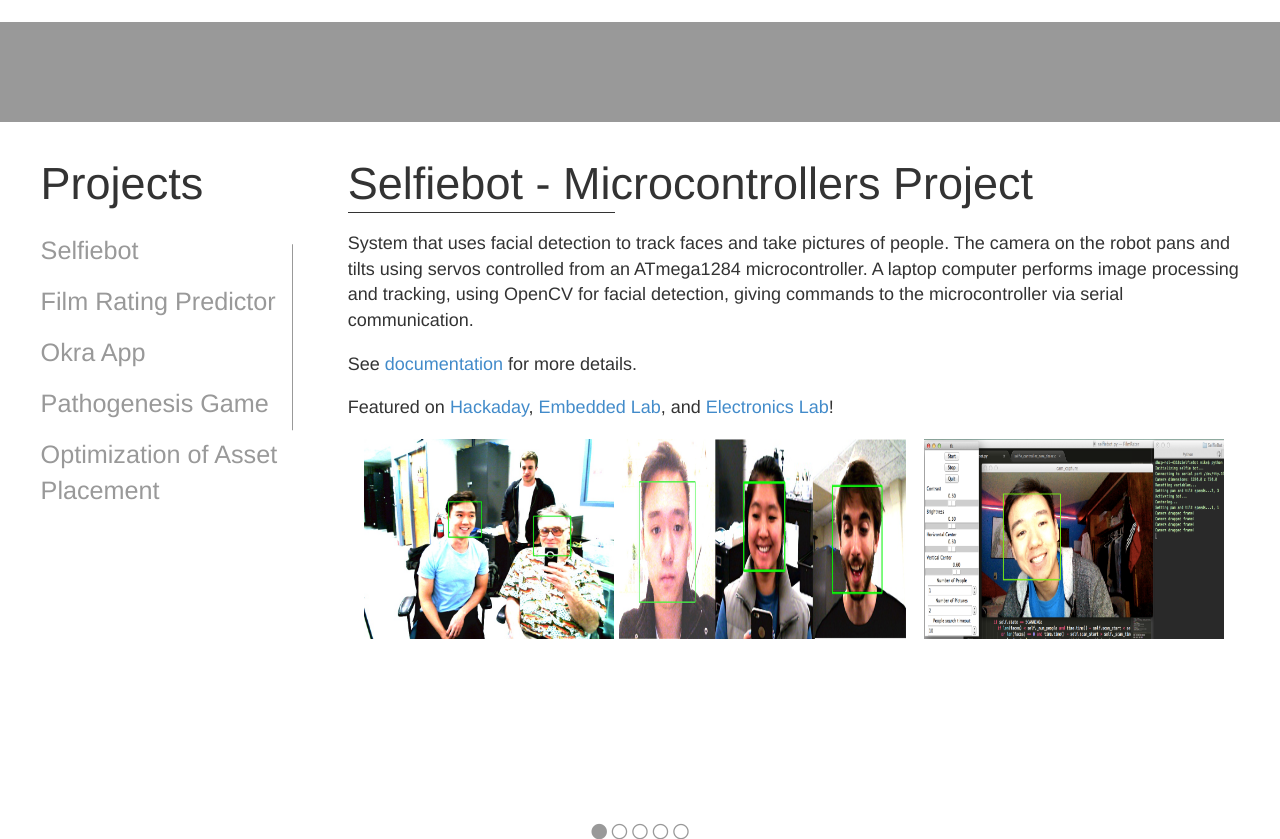
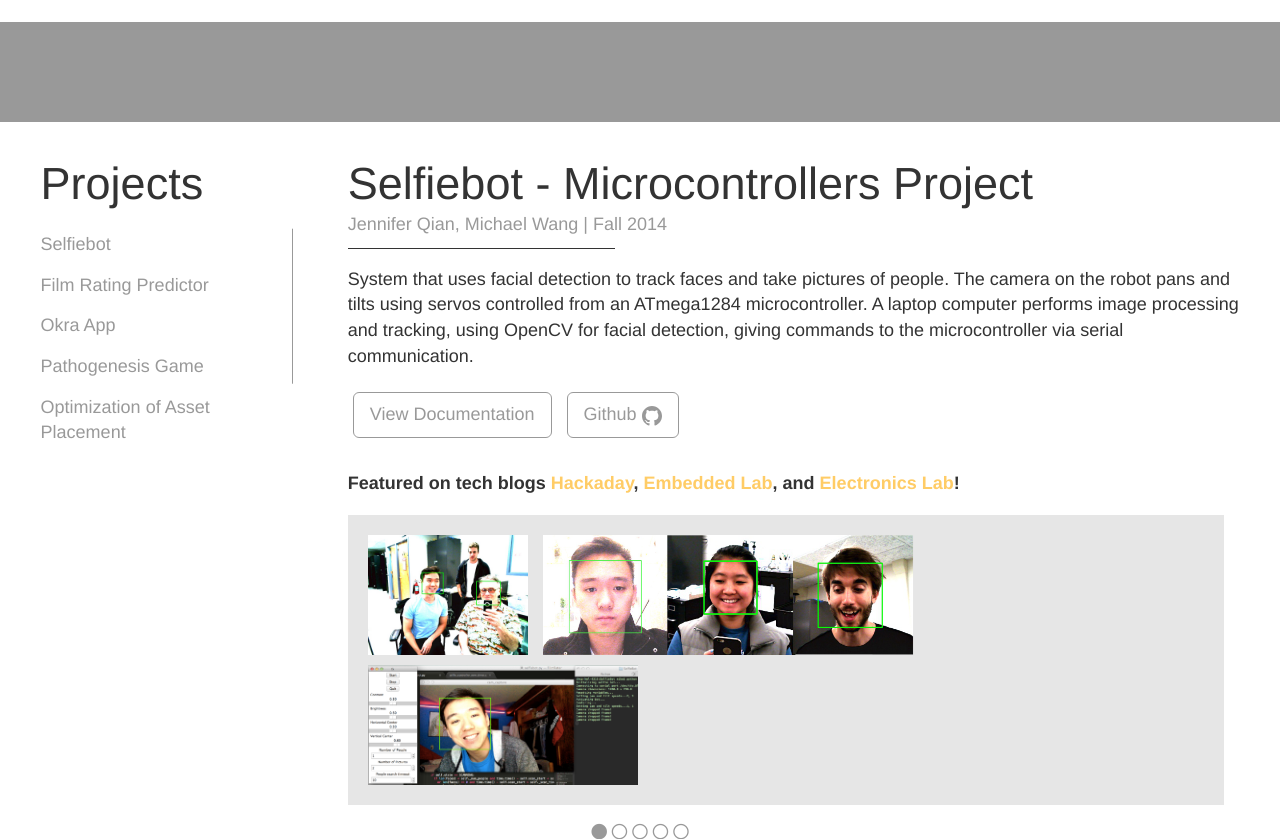
Before and after one commit to mzw4/personalsite, a Flask app: page / in a window 1280 px wide. Shown: the part 3120-3959 px from the top of the page. Run offline with Flask 2, Linux system fonts and the light colour scheme; some libraries are stand-ins or nearby versions.

Commit message:
style selfiebot

```diff
--- a/static/css/main.css
+++ b/static/css/main.css
@@ -191,6 +191,7 @@ table {
 
 .inline {
   display: inline-block;
+  padding: 5px;
 }
 
 .no_width {
@@ -342,6 +343,14 @@ figcaption {
 
 /* ------------ Overrides ------------ */
 
+a {
+  color: #FFCC66;
+}
+a:hover {
+  color: #FFDB94;
+  text-decoration: none;
+}
+
 p {
   margin: 0 0 1em;
 }
--- a/static/css/projects.css
+++ b/static/css/projects.css
@@ -40,8 +40,8 @@
 }
 
 .nav_items li {
-  font-weight: lighter;
-  font-size: 140%;
+  /*font-weight: lighter;*/
+  /*font-size: 140%;*/
   color: #999;
   padding-right: 30px;
   margin-bottom: 15px;
@@ -89,10 +89,14 @@
 .project_gallery {
   /*max-height: 50%;*/
   /*height: 250px;*/
+  overflow-x: auto;
+  background-color: #E6E6E6;
+  padding: 15px;
+  margin-right: 15px;
 }
 
 .mag_pic img {
-  height: 200px;
+  height: 120px;
 }
 
 /* ----------------- Summary ----------------- */
--- a/templates/projects/filmrater.html
+++ b/templates/projects/filmrater.html
@@ -1,6 +1,7 @@
 <div class="project_title med_header">Film Rating Predictor - Machine Learning</div>
 <div class="info_text">Pol Rosello, Jinjing Liang, Neil Parker, Michael Wang | Fall 2014</div>
 <div class="line_left"></div>
+
 <div class="project_content">
   <div class="project_description">
     <p>We predict IMDB film ratings using a number of regression models, including Ordinary Least Squares, Lasso Regression, Ridge Regression, Logistic Regression, and Support Vector Regression. We also explore kernels and several feature selection techniques such as recursive feature selection and a custom feature scoring method.</p>
@@ -23,7 +24,9 @@
         </button>
     </form>
 
-    <figure class="center_text">
+    <div class="project_gallery">
+
+      <figure class="">
         <a class="mag_pic inline" href="{{ url_for('static', filename='content/pictures/projects/filmrater/RMSE_diff_algs_v2.png') }}">
           <img src="{{ url_for('static', filename='content/pictures/projects/filmrater/RMSE_diff_algs_v2.png') }}" alt='missing'/>
         </a>
@@ -32,12 +35,11 @@
         </a>
       </figure>
     </div>
+  </div>
 
   <div class="project_other"></div>
 
-  <div class="project_gallery">
 
-  </div>
 </div>
 
 <!-- Modal -->
--- a/templates/projects/selfiebot.html
+++ b/templates/projects/selfiebot.html
@@ -1,31 +1,41 @@
 <div class="project_title med_header">Selfiebot - Microcontrollers Project</div>
+<div class="info_text">Jennifer Qian, Michael Wang | Fall 2014</div>
 <div class="line_left"></div>
 
 <div class="project_content">
   <div class="project_description">
     <p>System that uses facial detection to track faces and take pictures of people. The camera on the robot pans and tilts using servos controlled from an ATmega1284 microcontroller. A laptop computer performs image processing and tracking, using OpenCV for facial detection, giving commands to the microcontroller via serial communication.</p>
 
-    <p>See <a href="http://people.ece.cornell.edu/land/courses/ece4760/FinalProjects/f2014/mzw4_jq42/webpage/main.html">documentation</a> for more details.</p>
+    <form class="inline" action="http://people.ece.cornell.edu/land/courses/ece4760/FinalProjects/f2014/mzw4_jq42/webpage/main.html" target="_blank">
+      <button type="submit" class="btn btn-lite btn-lg" href="google.com">View Documentation</button>
+    </form>
 
-    <p>Featured on <a href="http://hackaday.com/tag/selfie-bot/">Hackaday</a>, <a href="http://embedded-lab.com/blog/?p=9867">Embedded Lab</a>, and <a href=" http://www.electronics-lab.com/blog/?p=32101">Electronics Lab</a>!</p>
+    <form class="inline" action="https://github.com/mzw4/selfie_bot" target="_blank">
+        <button type="submit" class="btn btn-lite btn-lg">
+          Github
+          <img id="github_logo" class="logo_tiny" src="{{ url_for('static', filename='content/github_logo_gray.svg') }}" alt="GitHub">
+        </button>
+    </form>
+
+    <p><b>Featured on tech blogs <a href="http://hackaday.com/tag/selfie-bot/">Hackaday</a>, <a href="http://embedded-lab.com/blog/?p=9867">Embedded Lab</a>, and <a href=" http://www.electronics-lab.com/blog/?p=32101">Electronics Lab</a>!</b></p>
   </div>
   <div class="project_other"></div>
   <div class="project_gallery">
 
-    <figure class="center_text">
+    <figure class="">
         <div class="inline">
           <a class="mag_pic" href="{{ url_for('static', filename='content/pictures/2mid.jpg') }}">
-            <img src="{{ url_for('static', filename='content/pictures/2mid.jpg') }}" alt='missing' width='250px'/>
+            <img src="{{ url_for('static', filename='content/pictures/2mid.jpg') }}" alt='missing'/>
           </a>
         </div>
         <div class="inline">
           <a class="mag_pic" href="{{ url_for('static', filename='content/pictures/faces.png') }}">
-            <img src="{{ url_for('static', filename='content/pictures/faces.png') }}" alt='missing' width='300px'/>
+            <img src="{{ url_for('static', filename='content/pictures/faces.png') }}" alt='missing'/>
           </a>
         </div>
         <div class="inline">
           <a class="mag_pic" href="{{ url_for('static', filename='content/pictures/gui.png') }}">
-            <img src="{{ url_for('static', filename='content/pictures/gui.png') }}" alt='missing' width='300px'/>
+            <img src="{{ url_for('static', filename='content/pictures/gui.png') }}" alt='missing'/>
           </a>
         </div>
     </figure>
--- a/templates/sections/summary.html
+++ b/templates/sections/summary.html
@@ -34,9 +34,9 @@
         <div class="line"></div>
 
         <ul>
-          <li><i class="fa fa-angle-right fa"></i>Software Eng Intern, LinkedIn Corporation</li>
-          <li><i class="fa fa-angle-right fa"></i>Software Eng Intern, Wayfair LLC</li>
-          <li><i class="fa fa-angle-right fa"></i>Software Eng Intern, Amazon.com Inc</li>
+          <li><i class="fa fa-angle-right fa"></i>Software Eng Intern, <a target="_blank" href="https://www.linkedin.com">LinkedIn Corporation</a></li>
+          <li><i class="fa fa-angle-right fa"></i>Software Eng Intern, <a target="_blank" href="https://www.wayfair.com">Wayfair LLC</a></li>
+          <li><i class="fa fa-angle-right fa"></i>Software Eng Intern, <a target="_blank" href="https://www.amazon.com">Amazon.com Inc</a></li>
         </ul>
       </div>
 
```
Lines whose indentation alone changed are shown as unchanged.
